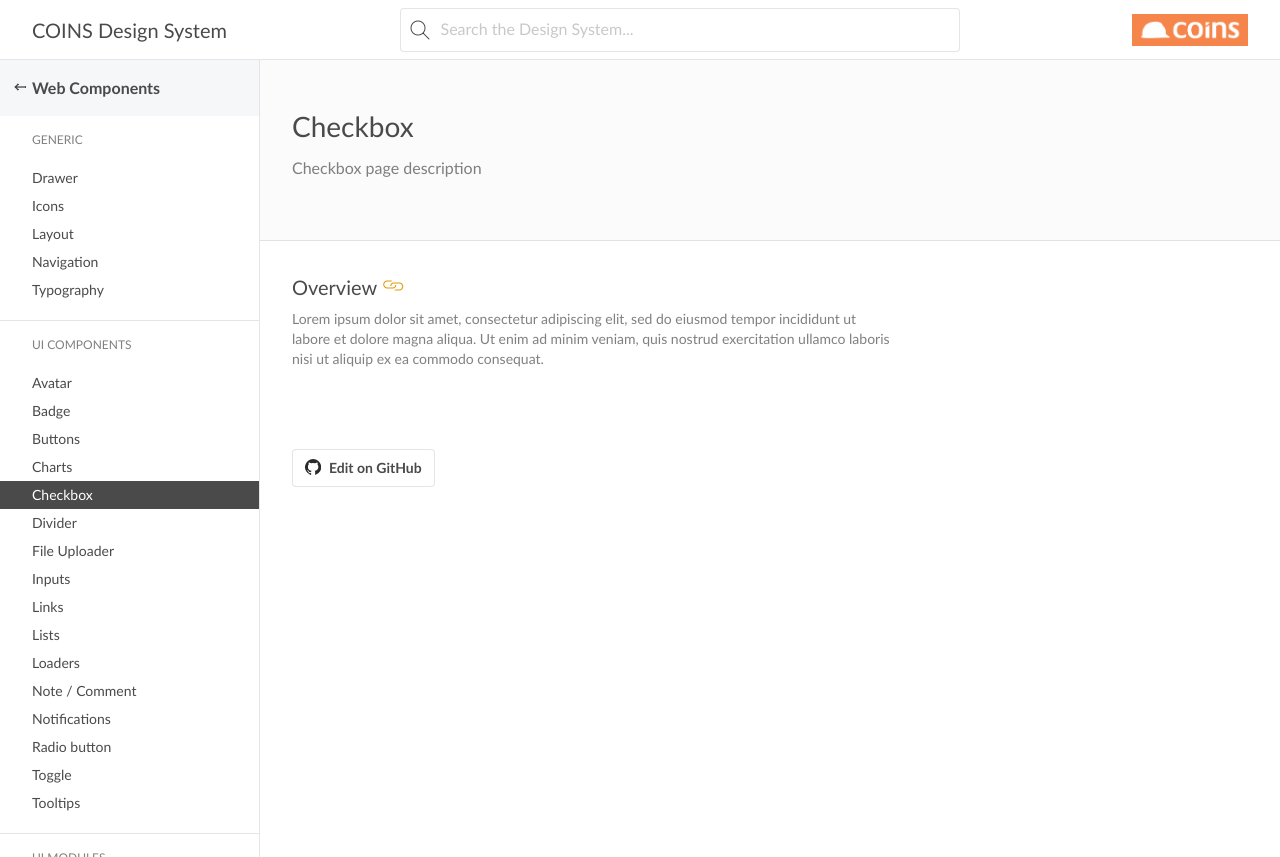
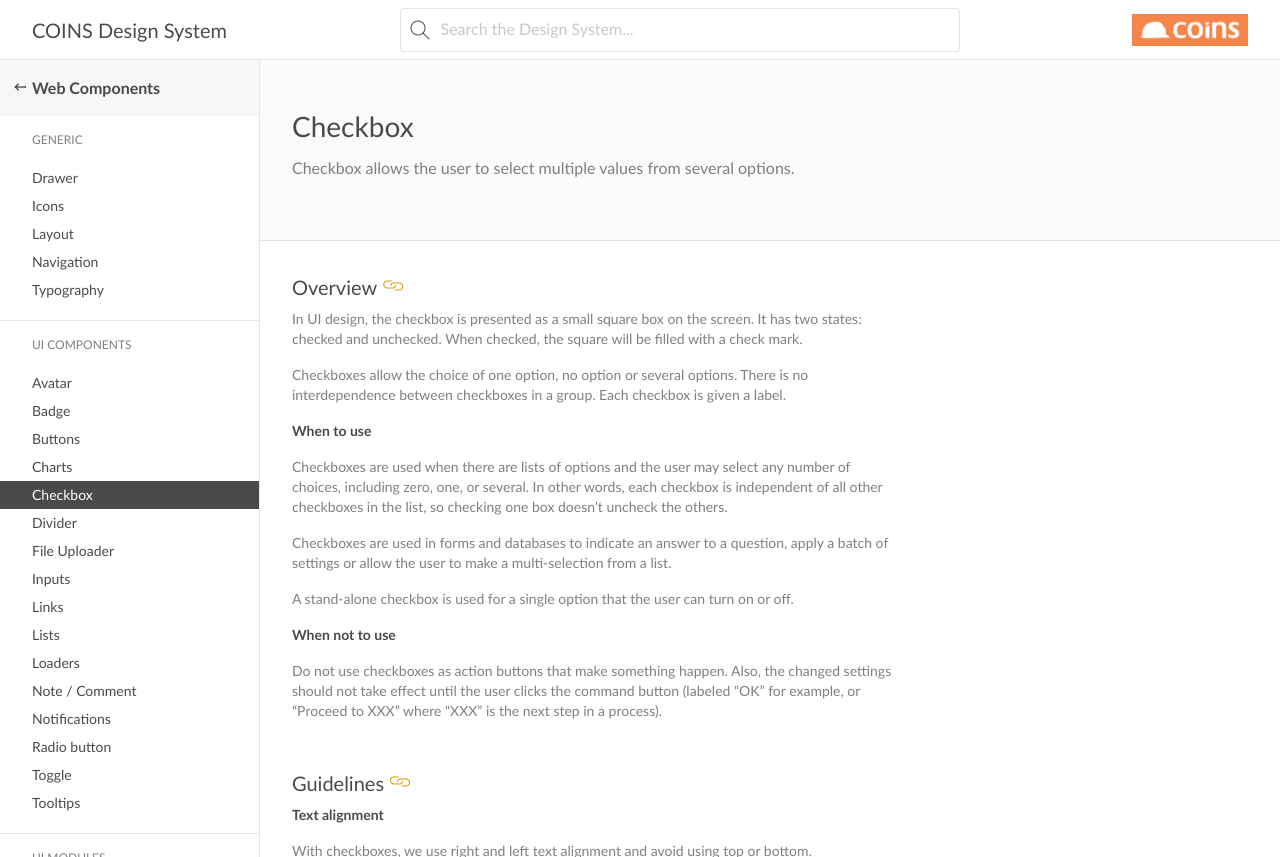
Before and after one commit to COINS-Naz/coins-design-system, a Jekyll site: the page built from _posts/web-components/ui-components/2021-04-22-checkbox.md, in a window 1280 px wide and 1400 px high. Shown: the top 857 px of the window. Built offline with Jekyll 4.4.1, drawn with Linux system fonts in a browser that asks for light colours; nearby versions of some CDN libraries; some web fonts are replaced; some of the changed text lies outside the part shown; grey boxes are pictures that could not be loaded.

Commit message:
Update 2021-04-22-checkbox.md
Checkbox page

```diff
--- a/_posts/web-components/ui-components/2021-04-22-checkbox.md
+++ b/_posts/web-components/ui-components/2021-04-22-checkbox.md
@@ -3,10 +3,45 @@ layout: post
 category: "Web Components"
 tag: "UI Components"
 title: Checkbox
-subtitle: "Checkbox page description"
+subtitle: "Checkbox allows the user to select multiple values from several options."
 permalink: /web-components/checkbox/
 ---
 
 ## Overview
 
-Lorem ipsum dolor sit amet, consectetur adipiscing elit, sed do eiusmod tempor incididunt ut labore et dolore magna aliqua. Ut enim ad minim veniam, quis nostrud exercitation ullamco laboris nisi ut aliquip ex ea commodo consequat.
+In UI design, the checkbox is presented as a small square box on the screen. It has two states: checked and unchecked. When checked, the square will be filled with a check mark.
+
+Checkboxes allow the choice of one option, no option or several options. There is no interdependence between checkboxes in a group. Each checkbox is given a label.
+
+### When to use
+
+Checkboxes are used when there are lists of options and the user may select any number of choices, including zero, one, or several. In other words, each checkbox is independent of all other checkboxes in the list, so checking one box doesn't uncheck the others.
+
+Checkboxes are used in forms and databases to indicate an answer to a question, apply a batch of settings or allow the user to make a multi-selection from a list.
+
+A stand-alone checkbox is used for a single option that the user can turn on or off.
+
+### When not to use
+
+Do not use checkboxes as action buttons that make something happen. Also, the changed settings should not take effect until the user clicks the command button (labeled "OK" for example, or "Proceed to XXX" where "XXX" is the next step in a process).
+
+## Guidelines
+### Text alignment
+
+With checkboxes, we use right and left text alignment and avoid using top or bottom.
+
+{% include do-dont.html
+  do-img="Guidelines_Checkboxes_Do.png"
+  do-text="Put text on the right or left side."
+  dont-img="Guidelines_Checkboxes_Do_Not.png"
+  dont-text="Do not put text at the top or bottom side."
+%}
+
+## Component
+
+{% include snippet.html code='
+<label class="checkbox">
+  <input type="checkbox">
+  <span>Checkbox label</span>
+</label>
+' %}
```
